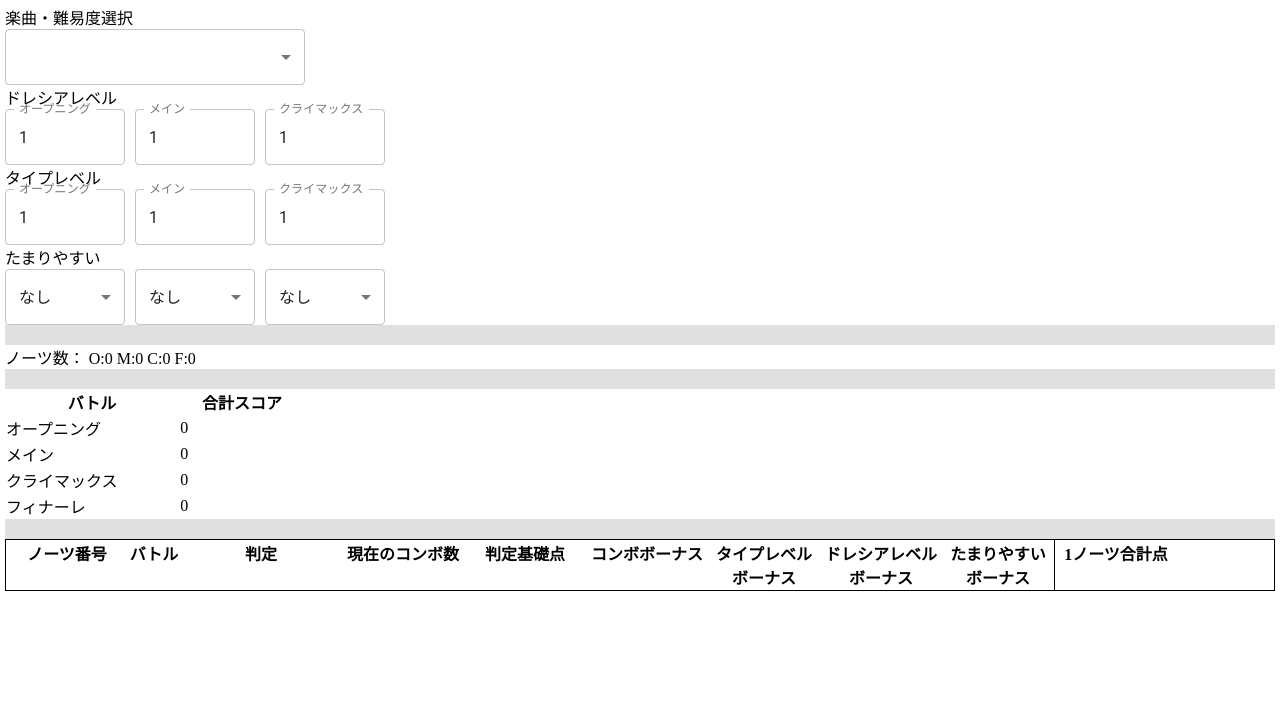
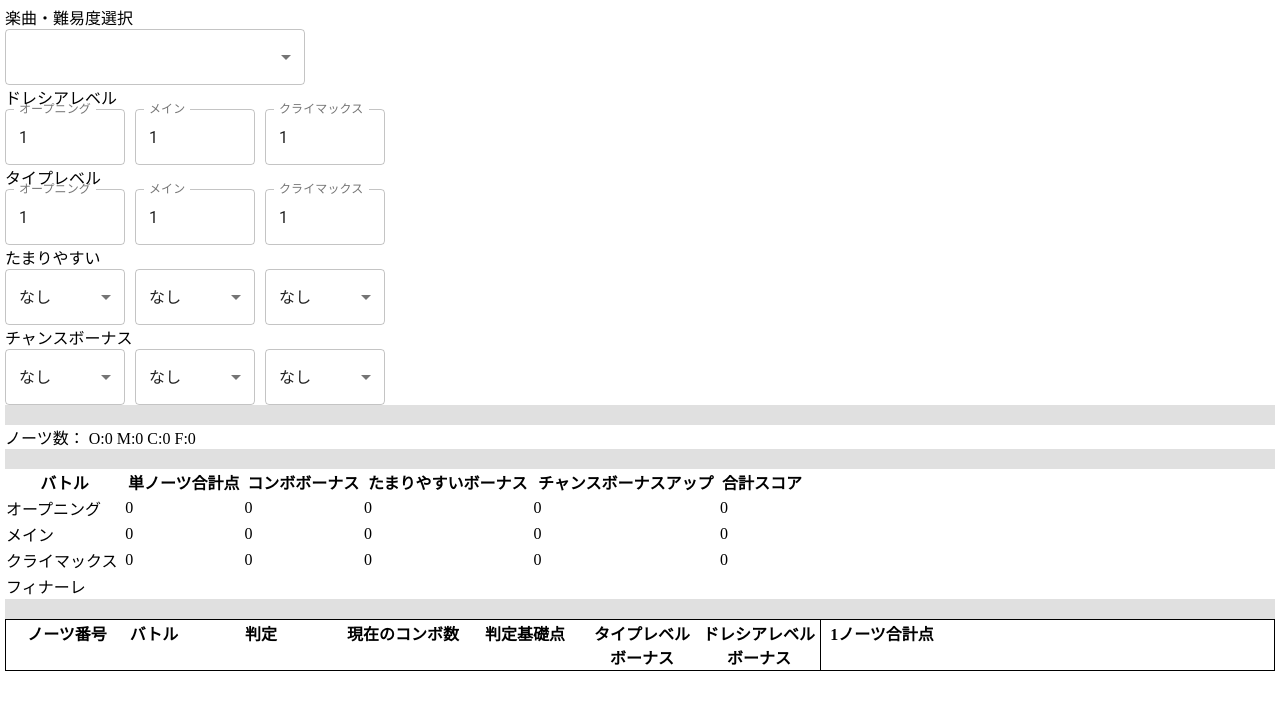
Before and after one commit to aikatsukamen/aikatsu-planet-score-calc, a React app: page / in a window 1280 px wide. Shown: the top 710 px of the page. Built offline with nearby package versions, Linux system fonts and the light colour scheme.

Commit message:
[update] コンボナを区間加算点に修正

```diff
--- a/src/js/App.tsx
+++ b/src/js/App.tsx
@@ -161,12 +161,20 @@ const App: React.FC = () => {
     setTypeLevel(list);
   };
   // バトルごとのたまりやすい効果
-  type Scoreup = 0 | 3 | 6 | 9;
+  type Scoreup = 0 | 1 | 2 | 3;
   const [scoreUp, setScoreup] = React.useState<[Scoreup, Scoreup, Scoreup]>([0, 0, 0]);
   const changeScoreup = (index: number) => (event: React.ChangeEvent<{ name?: string | undefined; value: Scoreup }>) => {
     const list: typeof scoreUp = [...scoreUp];
     list[index] = event.target.value;
     setScoreup(list);
+  };
+  // ドレシアチャンスボーナス
+  type ChanceBonus = 0 | 1 | 2 | 3;
+  const [chanceBonus, setChanceBonus] = React.useState<[ChanceBonus, ChanceBonus, ChanceBonus]>([0, 0, 0]);
+  const changeChanceBonus = (index: number) => (event: React.ChangeEvent<{ name?: string | undefined; value: Scoreup }>) => {
+    const list: typeof chanceBonus = [...chanceBonus];
+    list[index] = event.target.value;
+    setChanceBonus(list);
   };
 
   // ノーツごとの計算結果
@@ -179,25 +187,42 @@ const App: React.FC = () => {
       judge: number;
       /** ここまでのコンボ数 */
       combo: number;
-      /** コンボボーナス */
-      comboScore: number;
       /** タイプレベルによるボーナス */
       typeLevelBonus: number;
       /** ドレシアレベルによるボーナス */
       dressiaLevelBonus: number;
-      /** たまりやすいによるボーナス */
-      scoreupBonus: number;
       /** 1ノーツ合計 */
       sum: number;
     }[]
   >([]);
-  const [scoreSum, setScoreSum] = React.useState<[number, number, number, number]>([0, 0, 0, 0]);
+  type ScoreSum = {
+    /** 区間基礎点 */
+    base: number;
+    /** たまりやすい */
+    scoreUp: number;
+    /** チャンスボーナス */
+    chance: number;
+    /** コンボボーナス */
+    combo: number;
+    /** 区間合計点 */
+    sum: number;
+  };
+  const [scoreSum, setScoreSum] = React.useState<ScoreSum[]>([]);
 
   // スコア再計算
   React.useEffect(() => {
     const list: typeof notesScore = [];
     const allNotes = musicInfo.op + musicInfo.main + musicInfo.climax + musicInfo.finale;
 
+    /** 各区間の最大コンボ数 */
+    const comboNum: { [key in Battle]: number } = {
+      op: 0,
+      main: 0,
+      climax: 0,
+      finale: 0,
+    };
+
+    // 単ノーツの合計点を計算
     for (let i = 0; i < allNotes; i++) {
       let battle: Battle = 'op';
       let battleIndex = 0;
@@ -249,20 +274,15 @@ const App: React.FC = () => {
       };
       const judgeScore = JUDGE_SCORE[battle][judge];
 
+      // 現在のコンボ数を計算し、最大数を超えてたら上書き
       let beforeCombo = 0;
       if (i !== 0) {
         const before = list[i - 1];
         beforeCombo = before.combo;
       }
-      const combo = judge !== 'M' ? beforeCombo + 1 : 0;
-      let comboScore = 0;
-      if (battle !== 'finale') {
-        if (combo > 2) {
-          comboScore = (combo - 2) * 100;
-        }
-      } else {
-        comboScore = 10;
-      }
+      const combo = judge !== 'M' && judge !== 'S' ? beforeCombo + 1 : 0;
+      if (comboNum[battle] < combo) comboNum[battle] = combo;
+
       const typeLevelBonus = battle !== 'finale' ? (typeLevel[battleIndex] - 1) * 10 : 0;
       const DRESSIA_LEVEL_BASE = {
         op: {
@@ -289,31 +309,13 @@ const App: React.FC = () => {
       };
       const dressiaLevelBonus = battle !== 'finale' ? (dressiaLevel[battleIndex] - 1) * DRESSIA_LEVEL_BASE[battle][judge] : 0;
 
-      // たまりやすいの基礎点
-      // 判定基礎点 + ドレシアレベル
-      const scoreUpBase = judgeScore + dressiaLevelBonus;
-      let scoreupBonus = 0;
-      switch (scoreUp[battleIndex]) {
-        case 3:
-          scoreupBonus = Math.floor(scoreUpBase / 100) * 20 - 10;
-          break;
-        case 6:
-          scoreupBonus = Math.floor(scoreUpBase / 100) * 40 - 30;
-          break;
-        case 9:
-          scoreupBonus = Math.floor(scoreUpBase / 100) * 60 - 50;
-          break;
-      }
-
       const oneNote: typeof list[0] = {
         battle: battle,
         judge: judgeScore,
         combo: combo,
-        comboScore: comboScore,
         typeLevelBonus: typeLevelBonus,
         dressiaLevelBonus: dressiaLevelBonus,
-        scoreupBonus: scoreupBonus,
-        sum: judgeScore + comboScore + typeLevelBonus + dressiaLevelBonus + scoreupBonus,
+        sum: judgeScore + typeLevelBonus + dressiaLevelBonus,
       };
 
       list.push(oneNote);
@@ -321,13 +323,54 @@ const App: React.FC = () => {
 
     setNotesScore(list);
 
-    // 合計を計算
+    // 各区間の基礎点を計算
     const op = list.filter((item) => item.battle === 'op').reduce((prev, cur) => prev + cur.sum, 0);
     const main = list.filter((item) => item.battle === 'main').reduce((prev, cur) => prev + cur.sum, 0);
     const climax = list.filter((item) => item.battle === 'climax').reduce((prev, cur) => prev + cur.sum, 0);
     const finale = list.filter((item) => item.battle === 'finale').reduce((prev, cur) => prev + cur.sum, 0);
-    setScoreSum([op, main, climax, finale]);
-  }, [judges.join(), dressiaLevel.join(), typeLevel.join(), scoreUp.join()]);
+
+    const result: ScoreSum[] = [];
+    for (let i = 0; i < 3; i++) {
+      let base = 0;
+      let battle: Battle;
+      switch (i) {
+        case 0:
+          base = op;
+          battle = 'op';
+          break;
+        case 1:
+          base = main;
+          battle = 'main';
+          break;
+        case 2:
+          base = climax;
+          battle = 'finale';
+          break;
+        default:
+          battle = 'op';
+      }
+
+      const res: ScoreSum = {
+        base: base,
+        scoreUp: 0,
+        chance: 0,
+        combo: 0,
+        sum: 0,
+      };
+      // コンボボーナス
+      if (comboNum[battle] > 2) res.combo = (comboNum[battle] - 2) * 100;
+
+      // たまりやすい
+      res.scoreUp = Math.floor((res.base + res.combo) * (scoreUp[i] * 0.05));
+      // チャンスボーナス
+      res.chance = Math.floor((res.base + res.combo + res.scoreUp) * (chanceBonus[i] * 0.1));
+      // 区間合計点
+      res.sum = res.base + res.combo + res.scoreUp + res.chance;
+
+      result.push(res);
+    }
+    setScoreSum(result);
+  }, [judges.join(), dressiaLevel.join(), typeLevel.join(), scoreUp.join(), chanceBonus.join()]);
 
   return (
     <div className={classes.root}>
@@ -406,21 +449,42 @@ const App: React.FC = () => {
           <div>たまりやすい</div>
           <Select className={classes.input} variant={'outlined'} value={scoreUp[0]} onChange={changeScoreup(0)}>
             <MenuItem value={0}>なし</MenuItem>
+            <MenuItem value={1}>↑</MenuItem>
+            <MenuItem value={2}>↑↑</MenuItem>
             <MenuItem value={3}>↑↑↑</MenuItem>
-            <MenuItem value={6}>↑↑↑ × 2</MenuItem>
-            <MenuItem value={9}>↑↑↑ × 3</MenuItem>
           </Select>
           <Select className={classes.input} variant={'outlined'} value={scoreUp[1]} onChange={changeScoreup(1)}>
             <MenuItem value={0}>なし</MenuItem>
+            <MenuItem value={1}>↑</MenuItem>
+            <MenuItem value={2}>↑↑</MenuItem>
             <MenuItem value={3}>↑↑↑</MenuItem>
-            <MenuItem value={6}>↑↑↑ × 2</MenuItem>
-            <MenuItem value={9}>↑↑↑ × 3</MenuItem>
           </Select>
           <Select className={classes.input} variant={'outlined'} value={scoreUp[2]} onChange={changeScoreup(2)}>
             <MenuItem value={0}>なし</MenuItem>
+            <MenuItem value={1}>↑</MenuItem>
+            <MenuItem value={2}>↑↑</MenuItem>
             <MenuItem value={3}>↑↑↑</MenuItem>
-            <MenuItem value={6}>↑↑↑ × 2</MenuItem>
-            <MenuItem value={9}>↑↑↑ × 3</MenuItem>
+          </Select>
+        </div>
+        <div>
+          <div>チャンスボーナス</div>
+          <Select className={classes.input} variant={'outlined'} value={chanceBonus[0]} onChange={changeChanceBonus(0)}>
+            <MenuItem value={0}>なし</MenuItem>
+            <MenuItem value={1}>↑</MenuItem>
+            <MenuItem value={2}>↑↑</MenuItem>
+            <MenuItem value={3}>↑↑↑</MenuItem>
+          </Select>
+          <Select className={classes.input} variant={'outlined'} value={chanceBonus[1]} onChange={changeChanceBonus(1)}>
+            <MenuItem value={0}>なし</MenuItem>
+            <MenuItem value={1}>↑</MenuItem>
+            <MenuItem value={2}>↑↑</MenuItem>
+            <MenuItem value={3}>↑↑↑</MenuItem>
+          </Select>
+          <Select className={classes.input} variant={'outlined'} value={chanceBonus[2]} onChange={changeChanceBonus(2)}>
+            <MenuItem value={0}>なし</MenuItem>
+            <MenuItem value={1}>↑</MenuItem>
+            <MenuItem value={2}>↑↑</MenuItem>
+            <MenuItem value={3}>↑↑↑</MenuItem>
           </Select>
         </div>
       </div>
@@ -432,27 +496,43 @@ const App: React.FC = () => {
       <Divider style={{ height: 20 }} />
 
       {/* 区間合計 */}
-      <Table style={{ width: 300 }}>
+      <Table style={{ width: 800 }}>
         <thead>
           <th>バトル</th>
+          <th>単ノーツ合計点</th>
+          <th>コンボボーナス</th>
+          <th>たまりやすいボーナス</th>
+          <th>チャンスボーナスアップ</th>
           <th>合計スコア</th>
         </thead>
         <tbody>
           <tr>
             <td>オープニング</td>
-            <td>{scoreSum[0]}</td>
+            <td>{scoreSum[0]?.base ?? ''}</td>
+            <td>{scoreSum[0]?.combo ?? ''}</td>
+            <td>{scoreSum[0]?.scoreUp ?? ''}</td>
+            <td>{scoreSum[0]?.chance ?? ''}</td>
+            <td>{scoreSum[0]?.sum ?? ''}</td>
           </tr>
           <tr>
             <td>メイン</td>
-            <td>{scoreSum[1]}</td>
+            <td>{scoreSum[1]?.base ?? ''}</td>
+            <td>{scoreSum[1]?.combo ?? ''}</td>
+            <td>{scoreSum[1]?.scoreUp ?? ''}</td>
+            <td>{scoreSum[1]?.chance ?? ''}</td>
+            <td>{scoreSum[1]?.sum ?? ''}</td>
           </tr>
           <tr>
             <td>クライマックス</td>
-            <td>{scoreSum[2]}</td>
+            <td>{scoreSum[2]?.base ?? ''}</td>
+            <td>{scoreSum[2]?.combo ?? ''}</td>
+            <td>{scoreSum[2]?.scoreUp ?? ''}</td>
+            <td>{scoreSum[2]?.chance ?? ''}</td>
+            <td>{scoreSum[2]?.sum ?? ''}</td>
           </tr>
           <tr>
             <td>フィナーレ</td>
-            <td>{scoreSum[3]}</td>
+            <td>{scoreSum[3]?.sum ?? ''}</td>
           </tr>
         </tbody>
       </Table>
@@ -468,14 +548,8 @@ const App: React.FC = () => {
             <th style={{ width: 160 }}>判定</th>
             <th style={{ width: 120 }}>現在のコンボ数</th>
             <th style={{ width: 120 }}>判定基礎点</th>
-            <th style={{ width: 120 }}>コンボボーナス</th>
             <th style={{ width: 110 }}>タイプレベルボーナス</th>
             <th style={{ width: 120 }}>ドレシアレベルボーナス</th>
-            <th style={{ width: 110 }}>
-              <Tooltip title="ボーナスの基礎点は 判定基礎点+ドレシアレベルボーナス で計算">
-                <div>たまりやすいボーナス</div>
-              </Tooltip>
-            </th>
             <th style={{ width: 120, borderLeft: '1px solid' }}>1ノーツ合計点</th>
           </div>
           <div>
@@ -495,10 +569,8 @@ const App: React.FC = () => {
                   </div>
                   <div style={{ width: 120 }}>{notes.combo}</div>
                   <div style={{ width: 120 }}>{notes.judge}</div>
-                  <div style={{ width: 120 }}>{notes.comboScore}</div>
                   <div style={{ width: 110 }}>{notes.typeLevelBonus}</div>
                   <div style={{ width: 120 }}>{notes.dressiaLevelBonus}</div>
-                  <div style={{ width: 110 }}>{notes.scoreupBonus}</div>
                   <div style={{ width: 120, borderLeft: '1px solid' }}>{notes.sum}</div>
                 </div>
               );
```
Also changed, not shown: 2 other files (tests, documents, lock files or other folders).
